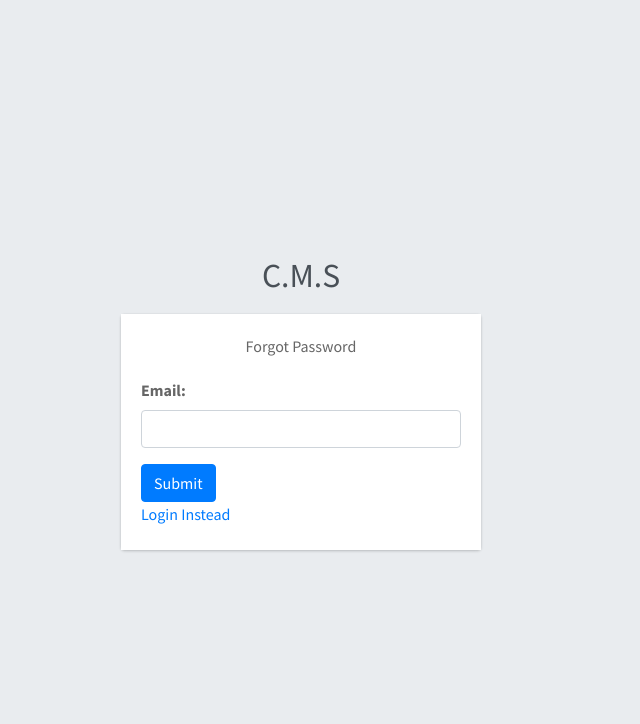
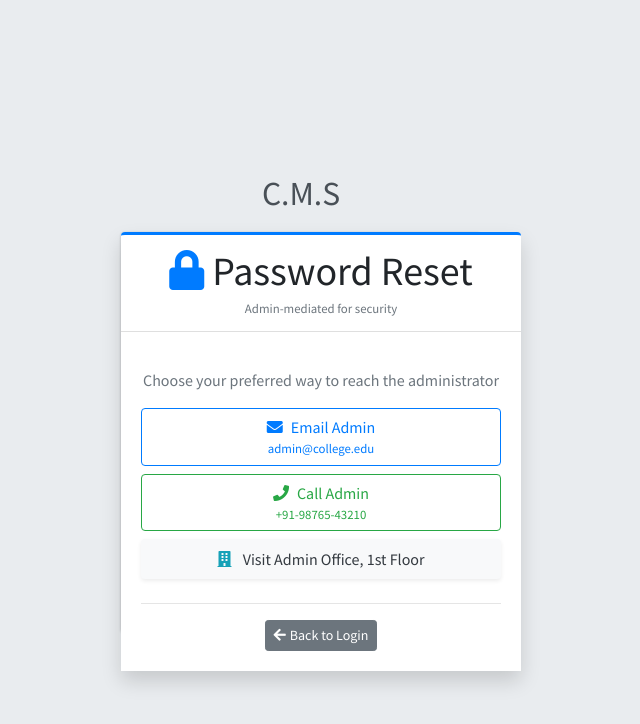
Before and after one commit to asubash017/CollegeManagementSystem, a Django app: page /accounts/password_reset/ in a window 1280 px wide. Shown: the top 724 px of the page, without its empty margins (339-979 px from the left). Run offline with Django 3.2, Linux system fonts and the light colour scheme; data that the repository does not hold is empty; some libraries are stand-ins or nearby versions.

Commit message:
Forgot password UIUX

```diff
--- a/main_app/templates/registration/password_reset_form.html
+++ b/main_app/templates/registration/password_reset_form.html
@@ -1,23 +1,80 @@
 {% extends "registration/base.html" %}
 
 {% block content %}
+<div class="login-box" style="width: 400px; height: 400px;">
+  <!-- animated header -->
+  <div class="card card-outline card-primary shadow-lg animated fadeInDown">
+    <div class="card-header text-center">
+      <h1 class="h1 mb-0">
+        <i class="fas fa-lock text-primary mr-2"></i>Password Reset
+      </h1>
+      <small class="text-muted">Admin-mediated for security</small>
+    </div>
+
+    <!-- creative contact card -->
     <div class="card-body login-card-body">
-        <p class="login-box-msg">Forgot Password</p>
-        <form action="" method="post">
-            {% csrf_token %}
-            {% for field in  form %}
-                    <div class="form-group">
-            {{field.errors}}
-            {{field.label_tag}}
-            <input type="text" name="{{ field.html_name }}" class='form-control' id="{{ field.id_for_label }}">
+      <div class="text-center mb-3">
+        <lottie-player src="https://assets2.lottiefiles.com/packages/lf20_jcikwtux.json"
+                       background="transparent" speed="1" style="width: 120px; height: 120px;" loop autoplay>
+        </lottie-player>
+      </div>
+
+      <p class="text-muted text-center">Choose your preferred way to reach the administrator</p>
+
+      <!-- contact channels -->
+      <div class="row">
+        <!-- Email -->
+        <div class="col-12 mb-2">
+          <a href="mailto:admin@college.edu?subject=Password%20Reset%20Request" class="btn btn-outline-primary btn-block pulse">
+            <i class="fas fa-envelope mr-2"></i>Email Admin
+            <small class="d-block">admin@college.edu</small>
+          </a>
+        </div>
+
+        <!-- Phone -->
+        <div class="col-12 mb-2">
+          <a href="tel:+919876543210" class="btn btn-outline-success btn-block pulse">
+            <i class="fas fa-phone mr-2"></i>Call Admin
+            <small class="d-block">+91-98765-43210</small>
+          </a>
+        </div>
+
+        <!-- Office -->
+        <div class="col-12 mb-2">
+          <div class="card bg-light shadow-sm">
+            <div class="card-body p-2 text-center">
+              <i class="fas fa-building text-info mr-2"></i>
+              <span class="text-dark">Visit Admin Office, 1st Floor</span>
             </div>
-        {% endfor %}
-        <button type="submit" class='btn btn-primary'>Submit</button>
-        </form>
+          </div>
+        </div>
+      </div>
 
-        <p class="mb-1">
-            <a href="{% url 'login_page' %}">Login Instead</a>
-        </p>
+      <!-- decorative divider -->
+      <hr class="my-3">
 
+      <!-- back link -->
+      <div class="text-center">
+        <a href="{% url 'login_page' %}" class="btn btn-secondary btn-sm">
+          <i class="fas fa-arrow-left mr-1"></i>Back to Login
+        </a>
+      </div>
     </div>
+  </div>
+</div>
+
+<!-- tiny CSS animations (no JS) -->
+<style>
+/* fade-in header */
+@keyframes fadeInDown{from{opacity:0;transform:translateY(-20px)}to{opacity:1;transform:translateY(0)}}
+.animated{animation-duration:.6s;animation-fill-mode:both}
+.fadeInDown{animation-name:fadeInDown}
+
+/* pulse on hover */
+.pulse{transition:transform .2s}
+.pulse:hover{transform:scale(1.03)}
+
+/* shadow lift */
+.card.shadow-lg{box-shadow:0 10px 20px rgba(0,0,0,.15)!important}
+</style>
 {% endblock content %}
```
Also changed, not shown: main_app/templates/registration/password_reset_complete.html (deleted, +0 -11 lines), main_app/templates/registration/password_reset_confirm.html (deleted, +0 -37 lines), main_app/templates/registration/password_reset_done.html (deleted, +0 -20 lines), main_app/templates/registration/password_reset_email.html (deleted, +0 -11 lines).
